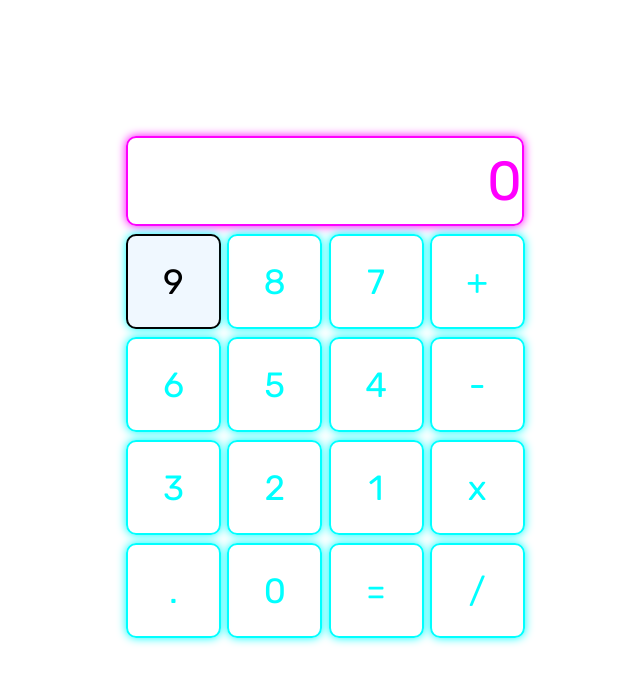
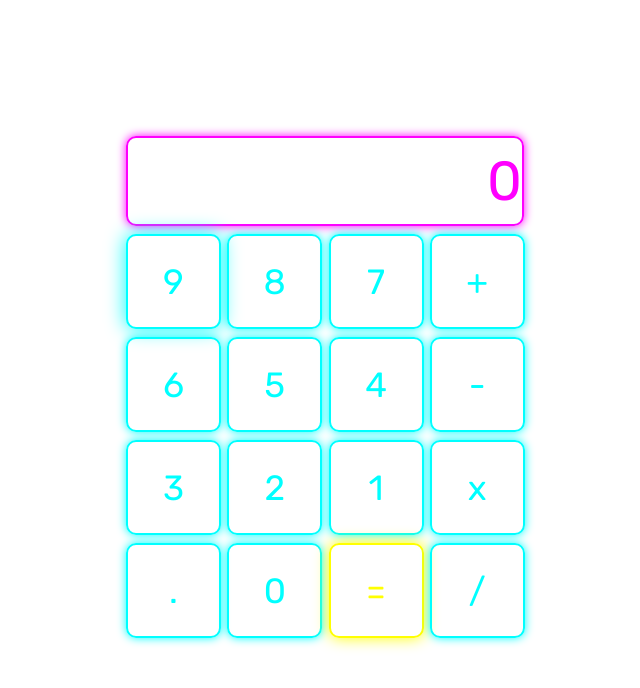
Before and after one commit to TICAMOLINA/desafio-13-css-grid, a website built with Vite: page index.html in a window 1280 px wide. In both pictures the pointer is over the element 488 px from the left and 281 px from the top of the page. Shown: the whole page, without its empty margins (315-955 px from the left). Built offline with nearby package versions, Linux system fonts and the light colour scheme; files whose address does not match are found by name; a web font is replaced by a local one.

Commit message:
Cambio la pseudoclase hover para que al pasar por encima de los botones cambie el fondo y se ilumine un poco mas los bordes alterando las sombras. Hago lo mismo sobre el signo igual pero le cambio a un color amarillo fluor aprovechando que poseee id

```diff
--- a/style.css
+++ b/style.css
@@ -63,7 +63,16 @@ body {
 }
 
 .button:hover {
-    background-color: aliceblue;
-    color: black;
-    border: solid black 2px;
+    background-color: #ffffff;
+    box-shadow: 0 0 20px #00ffff;
 }
+
+#equal {
+    color: #ffff00;
+    border: solid #ffff00 2px;
+    box-shadow: 0 0 15px #ffff00;
+}
+
+#equal:hover {
+    box-shadow: 0 0 20px #ffff00;
+}
```
